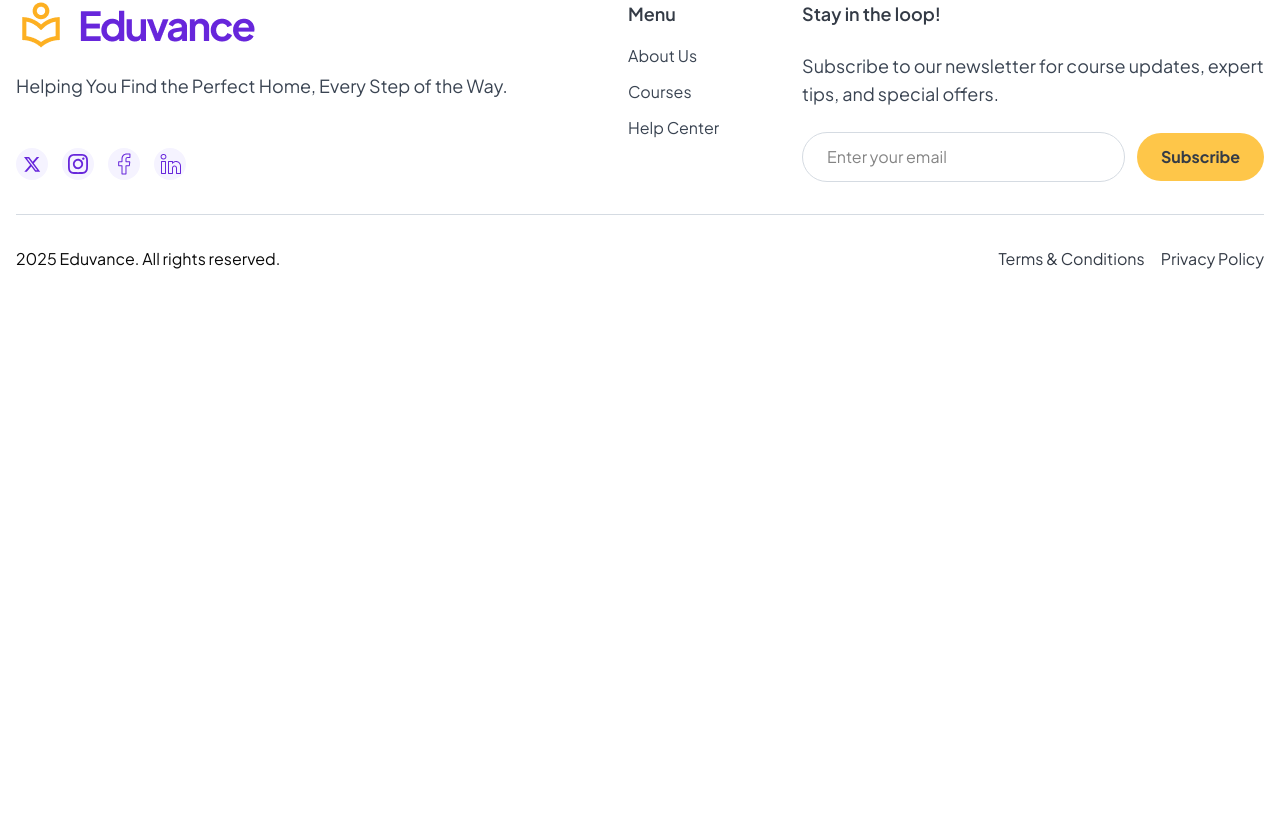
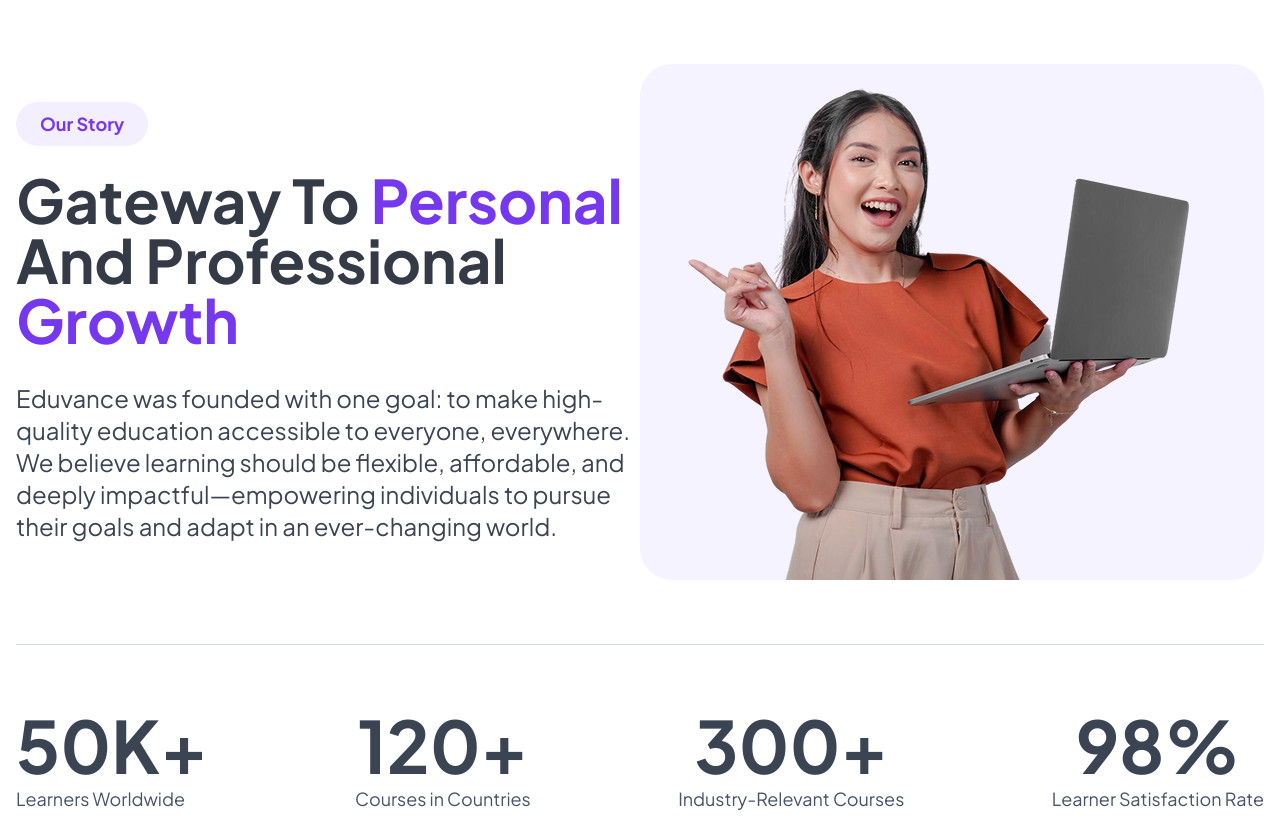
Before and after one commit to Bernardowert/eduvance, a Next.js app: page /about in a window 1280 px wide. Shown: the part 624-1460 px from the top of the page. Before the commit the page ends 943 px from the top, so only its background shows below. Built offline with nearby package versions, Linux system fonts and the light colour scheme.

Commit message:
criação da section story

```diff
--- a/src/app/about/page.tsx
+++ b/src/app/about/page.tsx
@@ -1,9 +1,13 @@
 import { CardSection } from "@/components/cardSection";
+import { SectionStoryAbout } from "@/components/sections/about/story";
 
 export default function About(){
     return(
-        <CardSection description="Discover who we are, what we stand for, and how we’re shaping the future of learning.">
+        <>
+          <CardSection description="Discover who we are, what we stand for, and how we’re shaping the future of learning.">
           <span>Learn</span> with Purpose Grow with <span>Eduvance</span>
         </CardSection>
+         <SectionStoryAbout/>
+        </>
     )
 }
--- a/src/app/globals.css
+++ b/src/app/globals.css
@@ -120,6 +120,7 @@
     --max-width-containerFooter: 83.75rem;
    --max-width-cardSection:60.0625rem;
     --max-width-value-infos: 39rem;
+    --max-width-page-about:39rem;
 
     --max-width-card-course-home:26.125rem;
     --max-width-card-journey: 19rem;
@@ -129,6 +130,7 @@
    --height-card-category:21.875rem;
    --height-card-course: 25.875rem;
    --height-card-story:34.3125rem;
+   --height-image-about:32.25rem;
 
    --breakpoint-desktop:80rem;
    --breakpoint-laptop: 64rem;
--- /dev/null
+++ b/src/components/sections/about/story/index.tsx
@@ -0,0 +1,30 @@
+import { ContainerGRID } from "@/components/containerGRID";
+import { HeadingTitle } from "@/components/headingTitle";
+import Image from "next/image";
+
+import woman01 from "@/assets/images/about/image-woman-about.png";
+import { StoryListing } from "./list";
+
+export function SectionStoryAbout(){
+    return(
+        <section className="py-28">
+            <ContainerGRID>
+                        <div className="flex items-center justify-between">
+                              <div className="w-full max-w-page-about">
+                                <HeadingTitle subtitle="Our Story">
+                                    gateway to <span>personal</span> and professional <span>growth</span>
+                                </HeadingTitle>
+                                <p className="text-2xl text-gray-800 mt-8">Eduvance was founded with one goal: to make high-quality education accessible to everyone, everywhere. We believe learning should be flexible, affordable, and deeply impactful—empowering individuals to pursue their goals and adapt in an ever-changing world.</p>
+                              </div>
+                              <Image
+                               src={woman01}
+                               alt="Imagem de uma mulher"
+                               title="Imagem de uma mulher"
+                               className="w-full max-w-page-about rounded-4xl h-image-about object-cover"
+                              />
+                        </div>
+                        <StoryListing/>
+            </ContainerGRID>
+        </section>
+    )
+}
--- /dev/null
+++ b/src/components/sections/about/story/list.tsx
@@ -0,0 +1,34 @@
+const listings = [
+     {
+        title:"50k+",
+        text:"Learners Worldwide"
+     },
+     {
+        title:"120+",
+        text:"Courses in Countries"
+     },
+     {
+        title:"300+",
+        text:"Industry-Relevant Courses"
+     },
+     {
+        title:"98%",
+        text:"Learner Satisfaction Rate"
+     }
+]
+
+
+export function StoryListing(){
+    return(
+         <ul className="flex items-center justify-between pt-16 border-t border-gray-200 mt-16">
+            {
+                listings.map(({title,text}) => (
+                     <li key={title}>
+                        <h3 className="text-gray-800 font-bold text-7xl uppercase mb-1 text-center">{title}</h3>
+                        <span className="text-lg text-gray-700">{text}</span>
+                    </li>
+                ))
+            }
+        </ul>
+    )
+}
```
Also changed, not shown: src/assets/images/about/image-woman-about.png (added).
